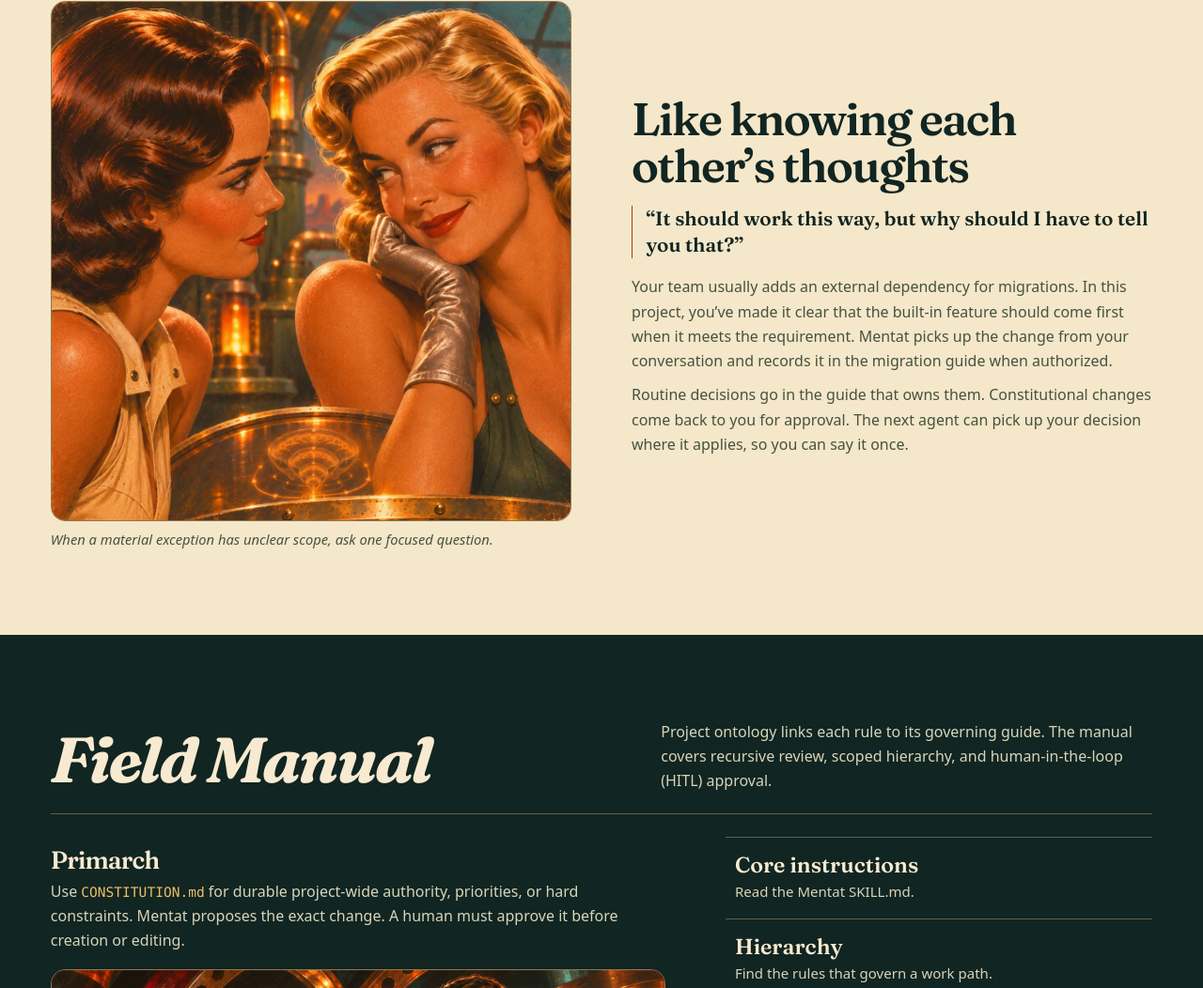
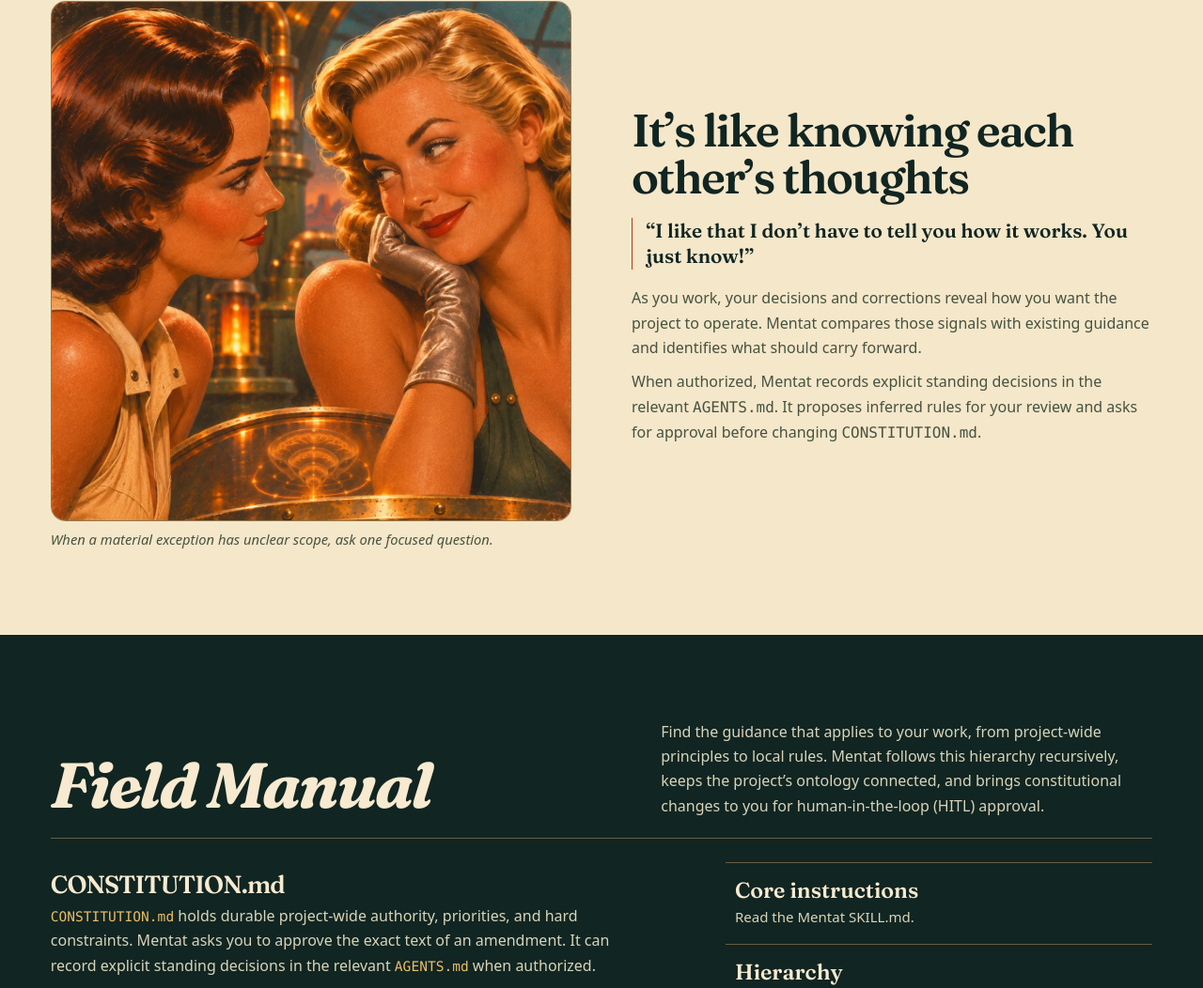
Before and after one commit to Insighttful/mentat, a plain HTML site: page docs/index.html in a window 1280 px wide. Shown: the part 1503-2555 px from the top of the page at 94% size. Drawn offline with Linux system fonts and the light colour scheme.

Commit message:
Refine Mentat homepage language

```diff
--- a/docs/index.html
+++ b/docs/index.html
@@ -39,11 +39,11 @@
         <div class="hero">
           <div class="hero-text">
             <h1 id="title">Mentat</h1>
-            <p class="hero-lead">Your project encodes your decisions.</p>
-            <p class="hero-summary">Let your project keep what it learns. While active, Mentat watches visible user messages for meaningful signals and carries intent into guidance agents can find and follow.</p>
+            <p class="hero-lead">An AI Skill that enables your project to durably encode your intent.</p>
+            <p class="hero-summary">Let your project keep what it learns. While active, Mentat watches visible user messages for meaningful signals and updates <code>CONSTITUTION.md</code> and <code>AGENTS.md</code> when appropriate.</p>
             <div class="hero-actions">
               <a class="button primary" href="#install">Use Mentat in your project</a>
-              <a class="button outlined" href="#manual">Read the Field Manual</a>
+              <a class="button outlined" href="#method">The Mentat Method</a>
             </div>
           </div>
           <figure class="hero-plate">
@@ -188,10 +188,10 @@
             <figcaption><em>When a material exception has unclear scope, ask one focused question.</em></figcaption>
           </figure>
           <div class="field-copy">
-            <h3>Like knowing each other’s thoughts</h3>
-            <blockquote>“It should work this way, but why should I have to tell you that?”</blockquote>
-            <p>Your team usually adds an external dependency for migrations. In this project, you’ve made it clear that the built-in feature should come first when it meets the requirement. Mentat picks up the change from your conversation and records it in the migration guide when authorized.</p>
-            <p>Routine decisions go in the guide that owns them. Constitutional changes come back to you for approval. The next agent can pick up your decision where it applies, so you can say it once.</p>
+            <h3>It’s like knowing each other’s thoughts</h3>
+            <blockquote>“I like that I don’t have to tell you how it works. You just know!”</blockquote>
+            <p>As you work, your decisions and corrections reveal how you want the project to operate. Mentat compares those signals with existing guidance and identifies what should carry forward.</p>
+            <p>When authorized, Mentat records explicit standing decisions in the relevant <code>AGENTS.md</code>. It proposes inferred rules for your review and asks for approval before changing <code>CONSTITUTION.md</code>.</p>
           </div>
         </div>
       </div>
@@ -201,13 +201,13 @@
       <div class="wrap">
         <div class="section-intro manual-intro">
           <h2 id="manual-title">Field Manual</h2>
-          <p>Project ontology links each rule to its governing guide. The manual covers recursive review, scoped hierarchy, and human-in-the-loop (HITL) approval.</p>
+          <p>Find the guidance that applies to your work, from project-wide principles to local rules. Mentat follows this hierarchy recursively, keeps the project’s ontology connected, and brings constitutional changes to you for human-in-the-loop (HITL) approval.</p>
         </div>
         <div class="manual-grid">
           <div class="manual-chapters">
             <article class="manual-chapter">
-              <h3>Primarch</h3>
-              <p>Use <code>CONSTITUTION.md</code> for durable project-wide authority, priorities, or hard constraints. Mentat proposes the exact change. A human must approve it before creation or editing.</p>
+              <h3>CONSTITUTION.md</h3>
+              <p><code>CONSTITUTION.md</code> holds durable project-wide authority, priorities, and hard constraints. Mentat asks you to approve the exact text of an amendment. It can record explicit standing decisions in the relevant <code>AGENTS.md</code> when authorized.</p>
               <figure class="manual-plate">
                 <img src="assets/human-approval.webp" width="1536" height="1024" loading="lazy" decoding="async"
                      alt="Seen from below the reader, a brunette analyst holds a sealed card above the red-lit gate and meets an engineer’s gaze.">
```
